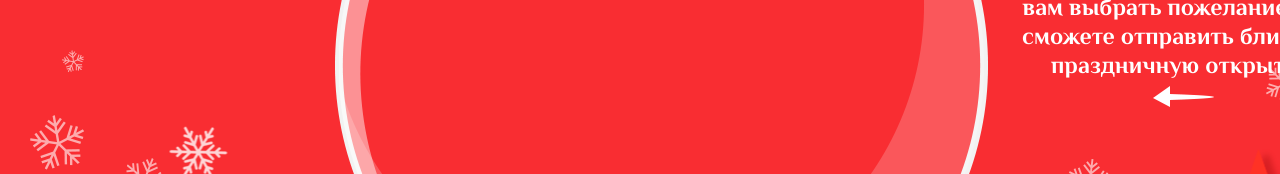
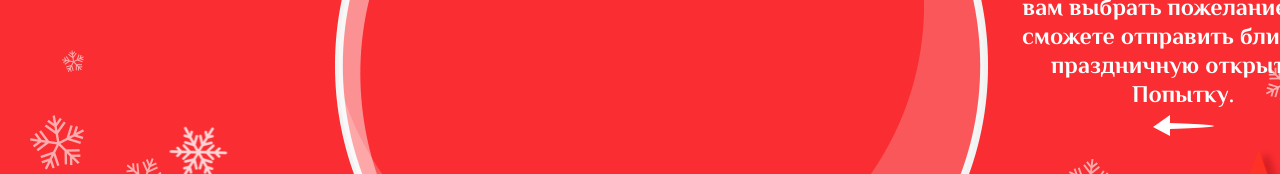
Before and after one commit to anton-heetch/Raffaello, a plain HTML site: page index.html in a window 1280 px wide. Shown: the part 626-800 px from the top of the page. Drawn offline with Linux system fonts and the light colour scheme.

Commit message:
text correction index

```diff
--- a/index.html
+++ b/index.html
@@ -115,7 +115,7 @@
             </div>
             <div class="content__item content__item--text">
                 <div class="content__item--txt">
-                    Новогодний шар поможет вам выбрать пожелание и вы сможете отправить близкому праздничную открытку.
+                    Новогодний шар поможет вам выбрать пожелание и вы сможете отправить близкому праздничную открытку. Попытку.
                     <div><img src="assets/images/ar-left.png" alt=""></div>
                 </div>
             </div>
```
